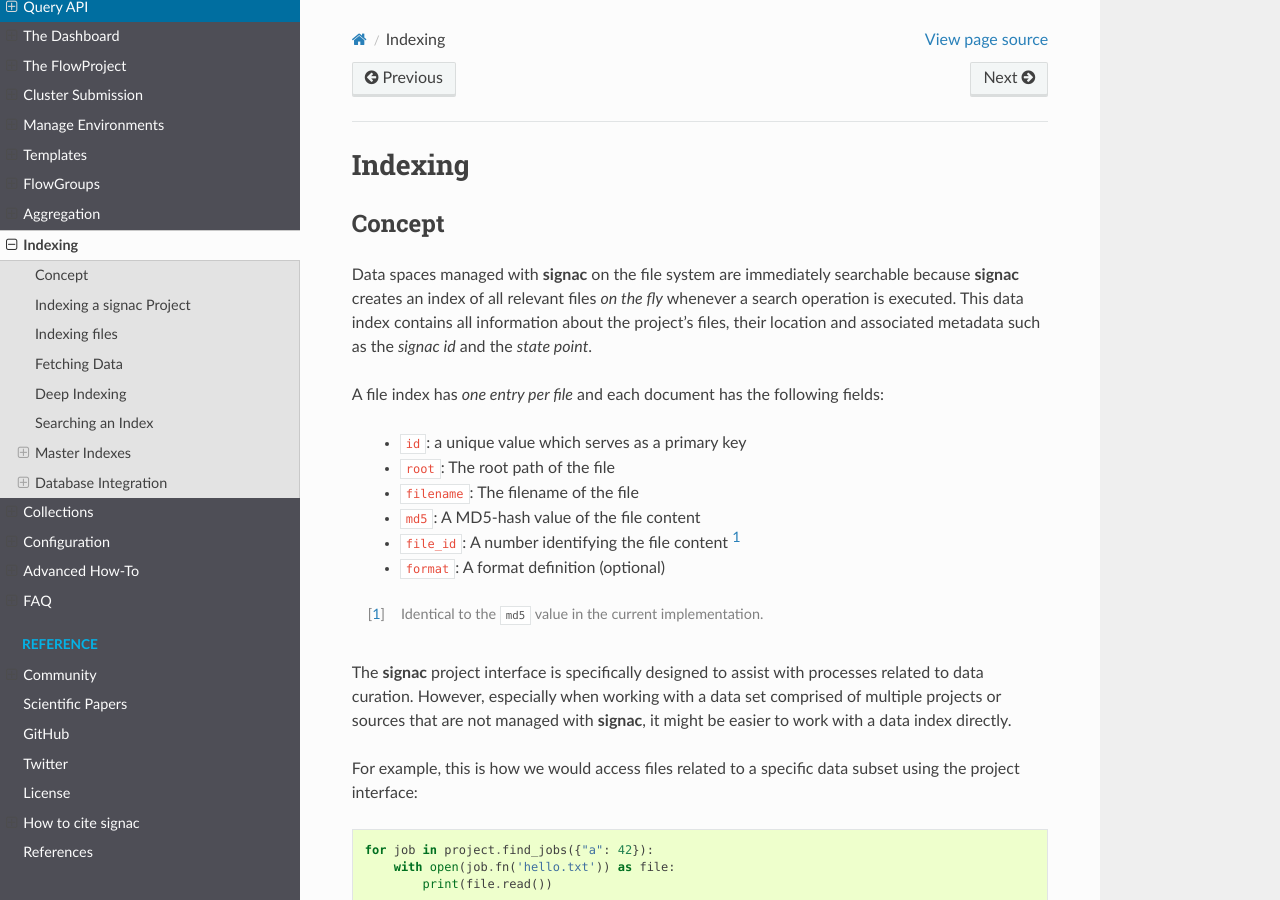
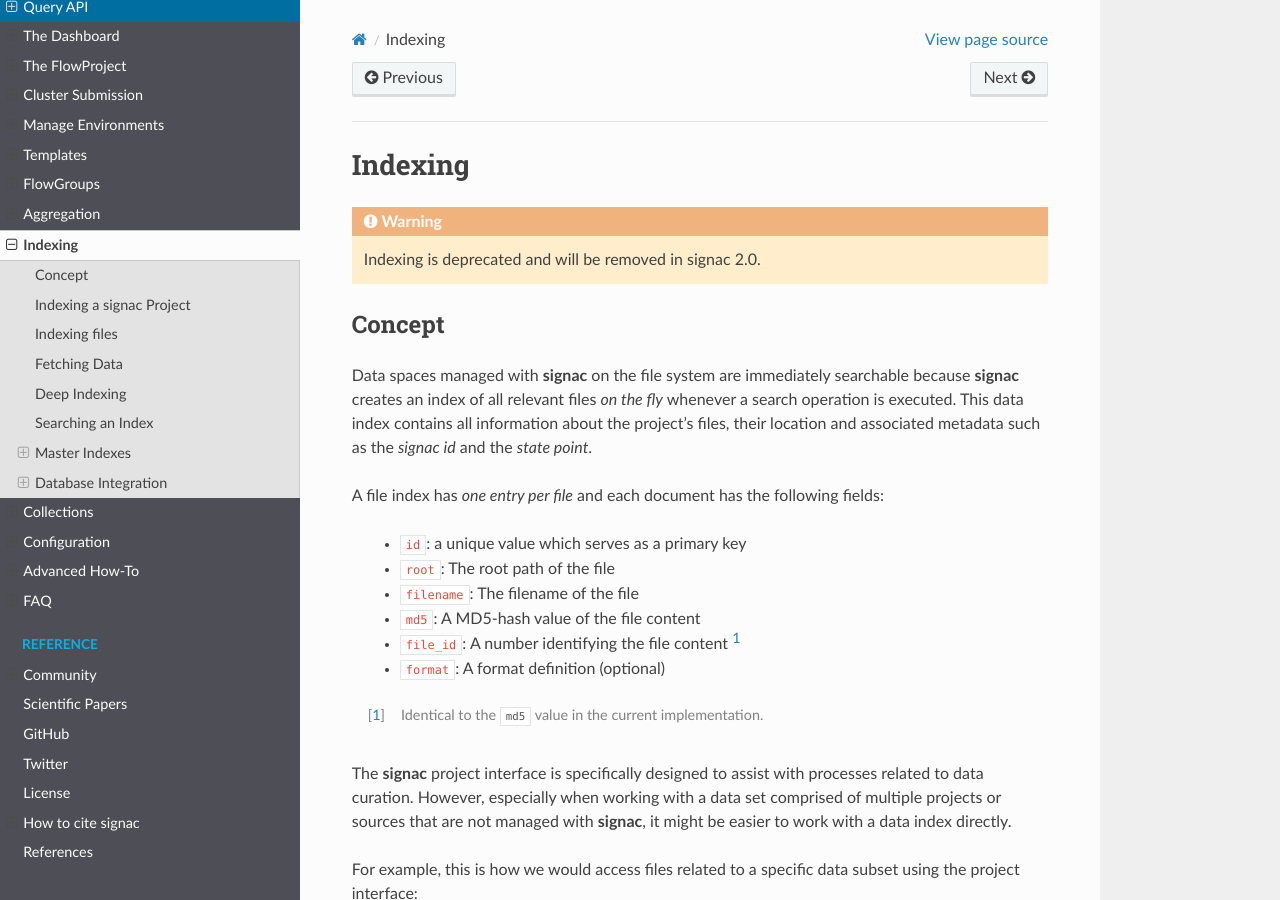
Before and after one commit to glotzerlab/signac-docs, a Sphinx documentation site: the page built from docs/source/indexing.rst, in a window 1280 px wide and 900 px high. Built offline with Sphinx 7.4.7 and the Read the Docs theme 2.0.0, drawn with Linux system fonts in a browser that asks for light colours.

Commit message:
add deprecation warning

```diff
--- a/docs/source/indexing.rst
+++ b/docs/source/indexing.rst
@@ -3,6 +3,10 @@
 ========
 Indexing
 ========
+
+.. warning::
+   Indexing is deprecated and will be removed in signac 2.0.
+
 
 Concept
 =======
```
